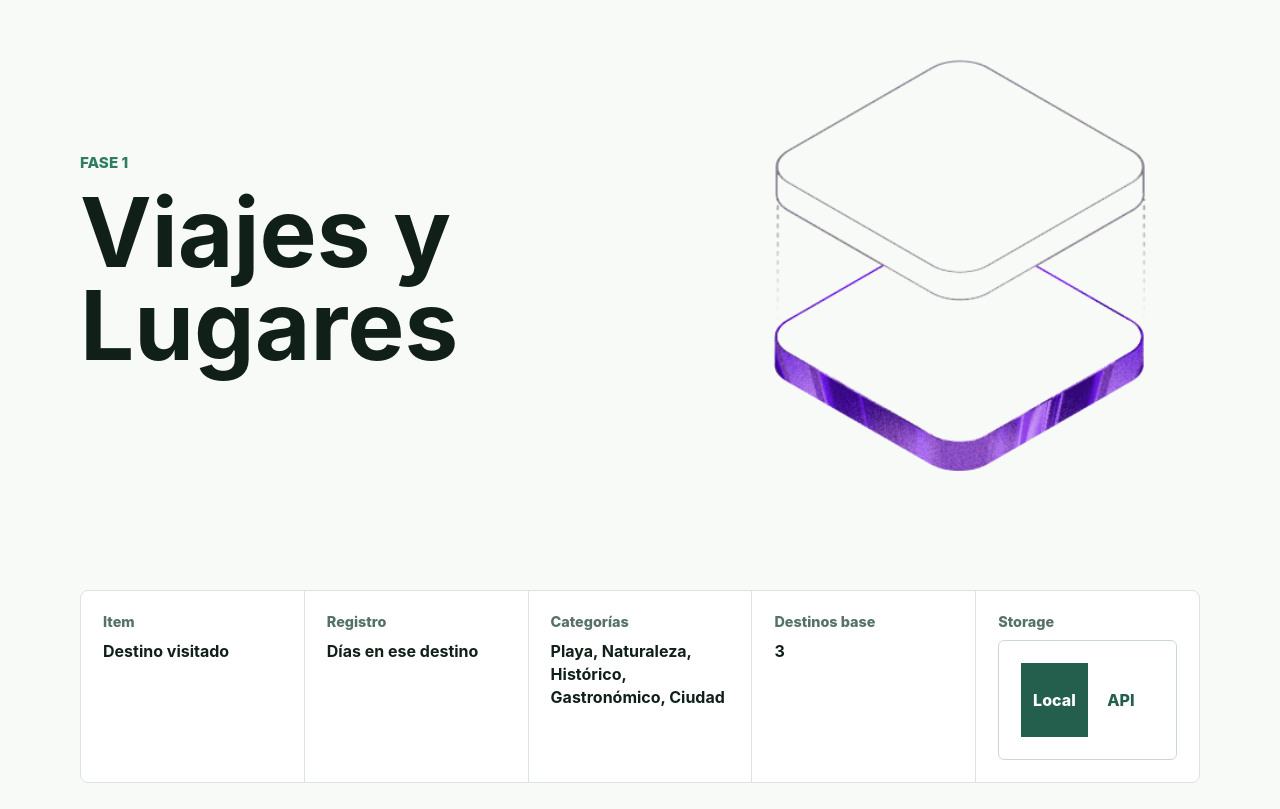
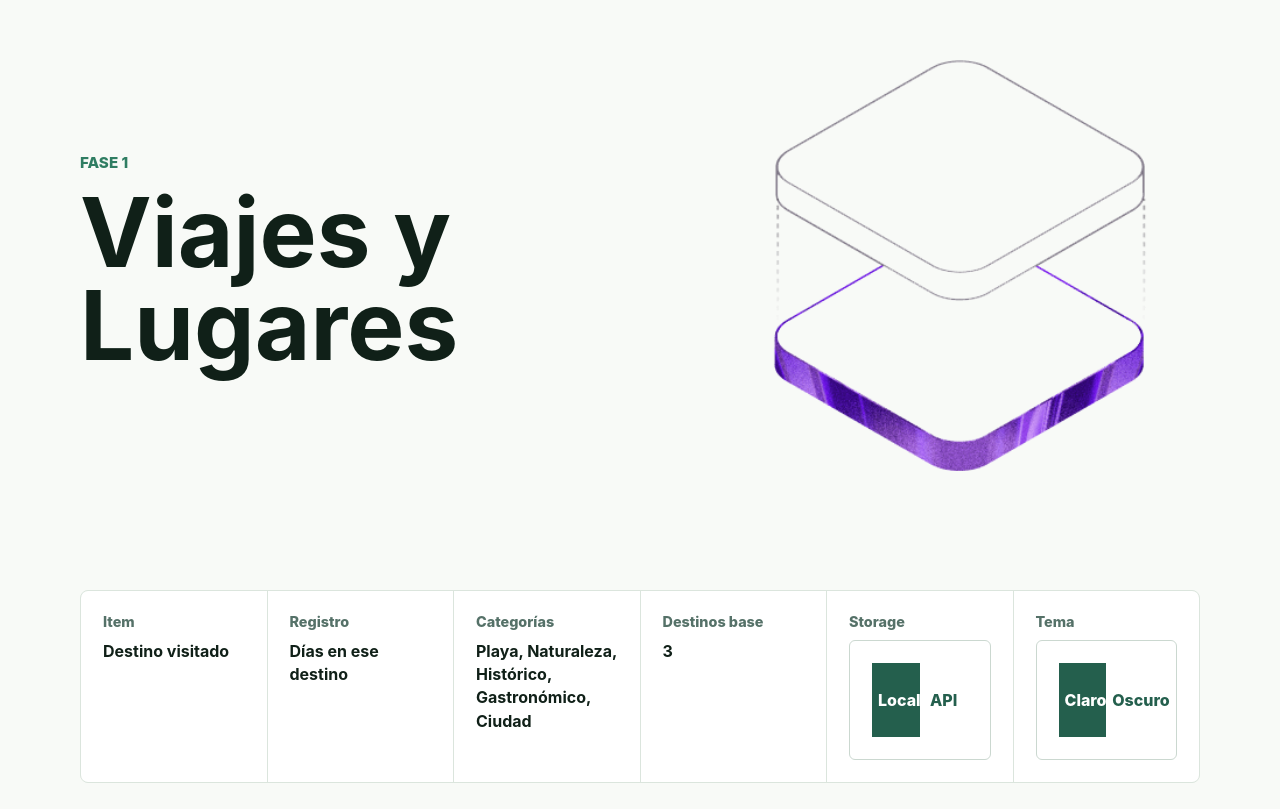
Before and after one commit to Alejand5672/Proyecto2_web, a React app in the folder frontend/: page / in a window 1280 px wide. Shown: the part 138-947 px from the top of the page. Built offline with nearby package versions, Linux system fonts and the light colour scheme; no server answers; the HTML template or start-up script is replaced by a standard one.

Commit message:
creando themecontext

```diff
--- a/frontend/src/App.css
+++ b/frontend/src/App.css
@@ -1,8 +1,8 @@
 .app {
   min-height: 100vh;
   padding-bottom: 48px;
-  color: #182126;
-  background: #f8faf7;
+  color: var(--color-text);
+  background: var(--color-bg);
 }
 
 .hero {
@@ -43,7 +43,7 @@
 
 .summary {
   display: grid;
-  grid-template-columns: repeat(5, minmax(0, 1fr));
+  grid-template-columns: repeat(6, minmax(0, 1fr));
   gap: 1px;
   width: min(1120px, calc(100% - 40px));
   margin: -72px auto 0;
--- a/frontend/src/App.jsx
+++ b/frontend/src/App.jsx
@@ -3,11 +3,13 @@ import heroImg from './assets/hero.png'
 import FormularioItem from './components/FormularioItem'
 import ListaItems from './components/ListaItems'
 import { useStorage } from './context/storageContext'
+import { useTheme } from './context/themeContext'
 import { CATEGORIAS } from './utils/categorias'
 import './App.css'
 
 function App() {
   const { eliminarItem, guardarItem, modo, obtenerItems, setModo } = useStorage()
+  const { setTema, tema } = useTheme()
   const [destinos, setDestinos] = useState([])
   const [destinoEditando, setDestinoEditando] = useState(null)
   const [cargandoDestinos, setCargandoDestinos] = useState(true)
@@ -132,6 +134,10 @@ function App() {
     setModo(nuevoModo)
   }
 
+  function cambiarTema(nuevoTema) {
+    setTema(nuevoTema)
+  }
+
   return (
     <main className="app">
       <section className="hero">
@@ -183,6 +189,25 @@ function App() {
             </button>
           </div>
         </div>
+        <div>
+          <span>Tema</span>
+          <div className="mode-switch" aria-label="Cambiar tema visual">
+            <button
+              className={tema === 'claro' ? 'mode-switch__option active' : 'mode-switch__option'}
+              type="button"
+              onClick={() => cambiarTema('claro')}
+            >
+              Claro
+            </button>
+            <button
+              className={tema === 'oscuro' ? 'mode-switch__option active' : 'mode-switch__option'}
+              type="button"
+              onClick={() => cambiarTema('oscuro')}
+            >
+              Oscuro
+            </button>
+          </div>
+        </div>
       </section>
 
       {errorDatos && (
--- /dev/null
+++ b/frontend/src/context/ThemeProvider.jsx
@@ -0,0 +1,57 @@
+import { useCallback, useEffect, useMemo, useState } from 'react'
+import { THEME_STORAGE_KEY, ThemeContext } from './themeContext'
+
+const TEMAS_VALIDOS = ['claro', 'oscuro']
+
+function tieneLocalStorage() {
+  return typeof window !== 'undefined' && Boolean(window.localStorage)
+}
+
+function obtenerTemaGuardado() {
+  if (!tieneLocalStorage()) {
+    return 'claro'
+  }
+
+  const temaGuardado = window.localStorage.getItem(THEME_STORAGE_KEY)
+  return TEMAS_VALIDOS.includes(temaGuardado) ? temaGuardado : 'claro'
+}
+
+function persistirTema(tema) {
+  if (!tieneLocalStorage()) {
+    return
+  }
+
+  window.localStorage.setItem(THEME_STORAGE_KEY, tema)
+}
+
+export function ThemeProvider({ children }) {
+  const [temaActual, setTemaActual] = useState(obtenerTemaGuardado)
+
+  useEffect(() => {
+    document.body.setAttribute('data-theme', temaActual)
+    persistirTema(temaActual)
+  }, [temaActual])
+
+  const setTema = useCallback((tema) => {
+    if (!TEMAS_VALIDOS.includes(tema)) {
+      return
+    }
+
+    setTemaActual(tema)
+  }, [])
+
+  const alternarTema = useCallback(() => {
+    setTemaActual((tema) => (tema === 'claro' ? 'oscuro' : 'claro'))
+  }, [])
+
+  const value = useMemo(
+    () => ({
+      tema: temaActual,
+      setTema,
+      alternarTema,
+    }),
+    [alternarTema, setTema, temaActual],
+  )
+
+  return <ThemeContext.Provider value={value}>{children}</ThemeContext.Provider>
+}
--- /dev/null
+++ b/frontend/src/context/themeContext.js
@@ -0,0 +1,14 @@
+import { createContext, useContext } from 'react'
+
+export const ThemeContext = createContext(null)
+export const THEME_STORAGE_KEY = 'viajes_lugares_tema'
+
+export function useTheme() {
+  const context = useContext(ThemeContext)
+
+  if (!context) {
+    throw new Error('useTheme debe usarse dentro de ThemeProvider')
+  }
+
+  return context
+}
--- a/frontend/src/index.css
+++ b/frontend/src/index.css
@@ -3,19 +3,29 @@
 }
 
 :root {
+  --color-bg: #f8faf7;
+  --color-text: #182126;
+
   font-family:
     Inter, ui-sans-serif, system-ui, -apple-system, BlinkMacSystemFont, "Segoe UI",
     sans-serif;
-  color: #182126;
-  background: #f8faf7;
+  color: var(--color-text);
+  background: var(--color-bg);
   font-synthesis: none;
   text-rendering: optimizeLegibility;
   -webkit-font-smoothing: antialiased;
   -moz-osx-font-smoothing: grayscale;
 }
 
+body[data-theme='oscuro'] {
+  --color-bg: #121212;
+  --color-text: #f0f0f0;
+}
+
 body {
   margin: 0;
+  color: var(--color-text);
+  background: var(--color-bg);
 }
 
 button,
--- a/frontend/src/main.jsx
+++ b/frontend/src/main.jsx
@@ -3,11 +3,14 @@ import { createRoot } from 'react-dom/client'
 import './index.css'
 import App from './App.jsx'
 import { StorageProvider } from './context/StorageProvider.jsx'
+import { ThemeProvider } from './context/ThemeProvider.jsx'
 
 createRoot(document.getElementById('root')).render(
   <StrictMode>
-    <StorageProvider>
-      <App />
-    </StorageProvider>
+    <ThemeProvider>
+      <StorageProvider>
+        <App />
+      </StorageProvider>
+    </ThemeProvider>
   </StrictMode>,
 )
```
